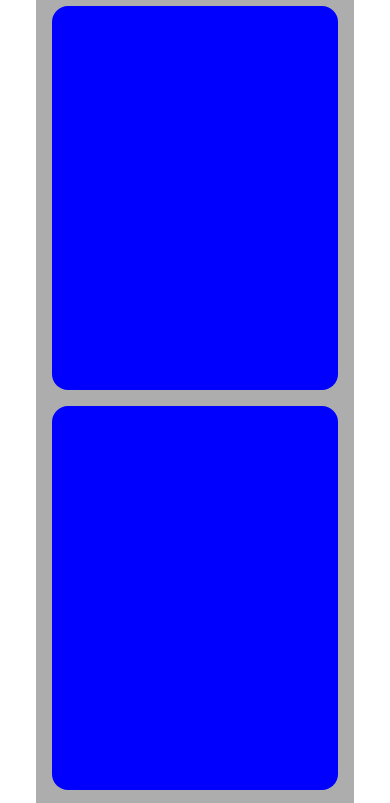
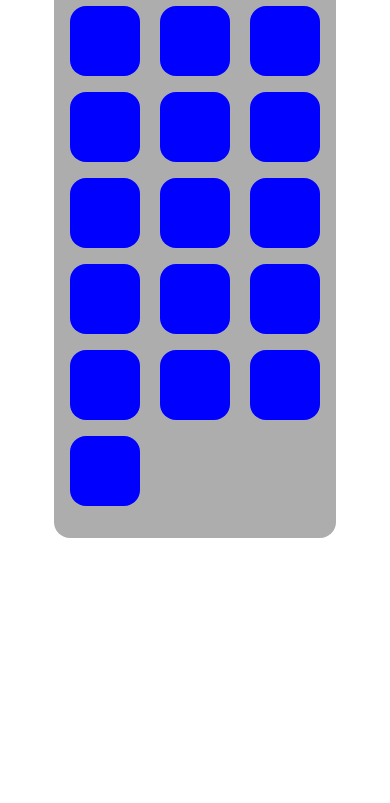
Before and after one commit to AlenaYakovlevaV/FindCopy, a plain HTML site: page index.html in a window 390 px wide. Shown: the part 107-910 px from the top of the page. After the commit the page ends 844 px from the top, so only its background shows below. Drawn offline with Linux system fonts and the light colour scheme.

Commit message:
Update style.css

```diff
--- a/style.css
+++ b/style.css
@@ -87,56 +87,56 @@ h1 {
 
 @media screen and (max-width: 1000px) {
     .container {
-        min-width: 80%;
+        min-width: 50%;
     }
 
     .card {
-        width: 276px;
-        height: 195px;
+        width: 200px;
+        height: 200px;
     }
 }
 
 @media screen and (max-width: 900px) {
     .container {
-        width: 80%;
+        width: 50%;
     }
 
     .card {
-        width: 276px;
-        height: 195px;
+        width: 150px;
+        height: 150px;
     }
 }
 
 @media screen and (max-width: 600px) {
     .container {
-        width: 95%;
+        width: 70%;
     }
 
     .card {
-        width: 338px;
-        height: 338px;
+        width: 150px;
+        height: 150px;
     }
 }
 
 
 @media screen and (max-width: 450px) {
     .container {
-        max-width: 73%;
+        max-width: 80%;
     }
 
     .card {
-        width: 324px;
-        height: 384px;
+        width: 100px;
+        height: 100px;
     }
 }
 
 @media screen and (max-width: 390px) {
     .container {
-        max-width: 73%;
+        max-width: 92%;
     }
 
     .card {
-        width: 324px;
-        height: 384px;
+        width: 70px;
+        height: 70px;
     }
 }
```
